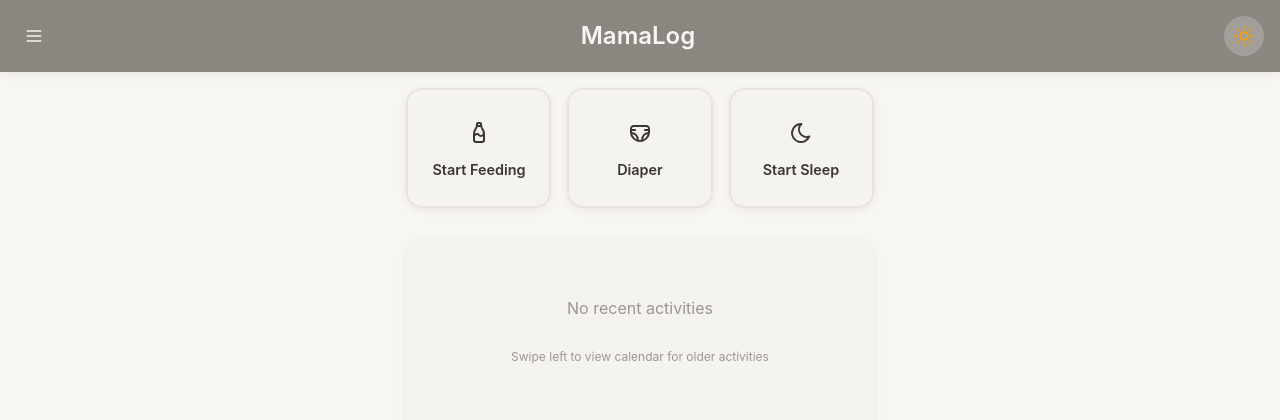
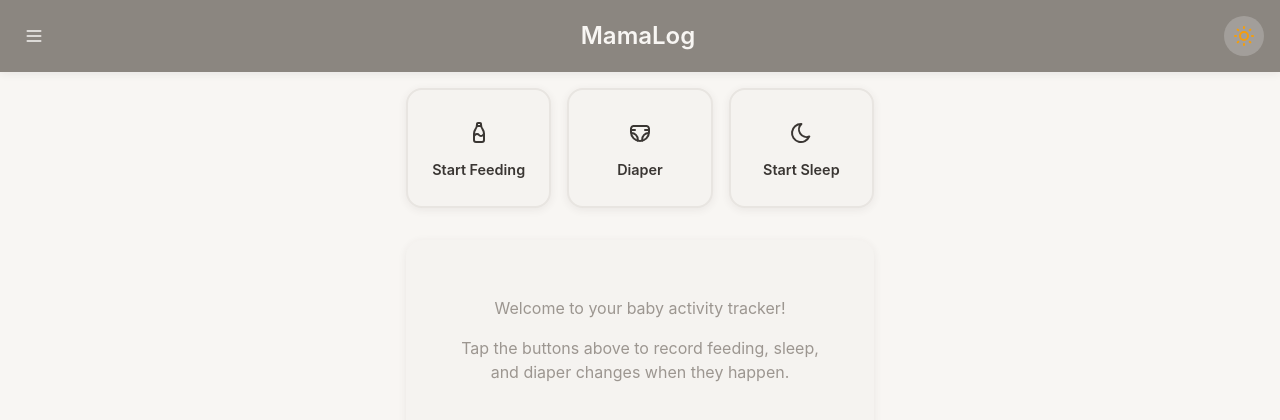
Before and after one commit to flisnes/amme-app, a React (Vite) app: page / in a window 1280 px wide. Shown: the top 420 px of the page. Built offline with nearby package versions, Linux system fonts and the light colour scheme.

Commit message:
Added a call to action when the activity log is completely empty

```diff
--- a/src/App.tsx
+++ b/src/App.tsx
@@ -535,10 +535,19 @@ function App() {
 
           {todayActivities.length === 0 && yesterdayActivities.length === 0 && (
             <div className="no-recent-activities">
-              <p>No recent activities</p>
-              <div className="view-hint">
-                <p>Swipe left to view calendar for older activities</p>
-              </div>
+              {activities.length === 0 ? (
+                <>
+                  <p>Welcome to your baby activity tracker!</p>
+                  <p>Tap the buttons above to record feeding, sleep, and diaper changes when they happen.</p>
+                </>
+              ) : (
+                <>
+                  <p>No recent activities</p>
+                  <div className="view-hint">
+                    <p>Swipe left to view calendar for older activities</p>
+                  </div>
+                </>
+              )}
             </div>
           )}
 
```
